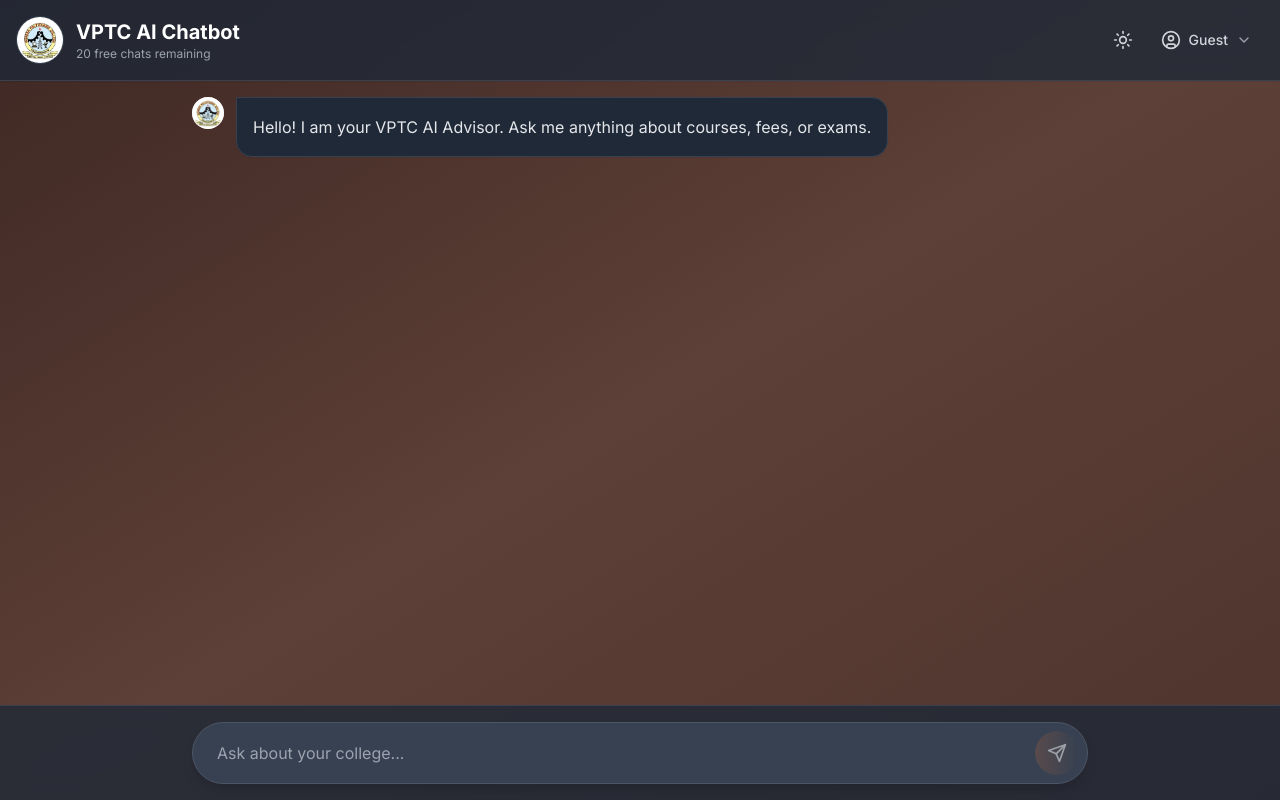
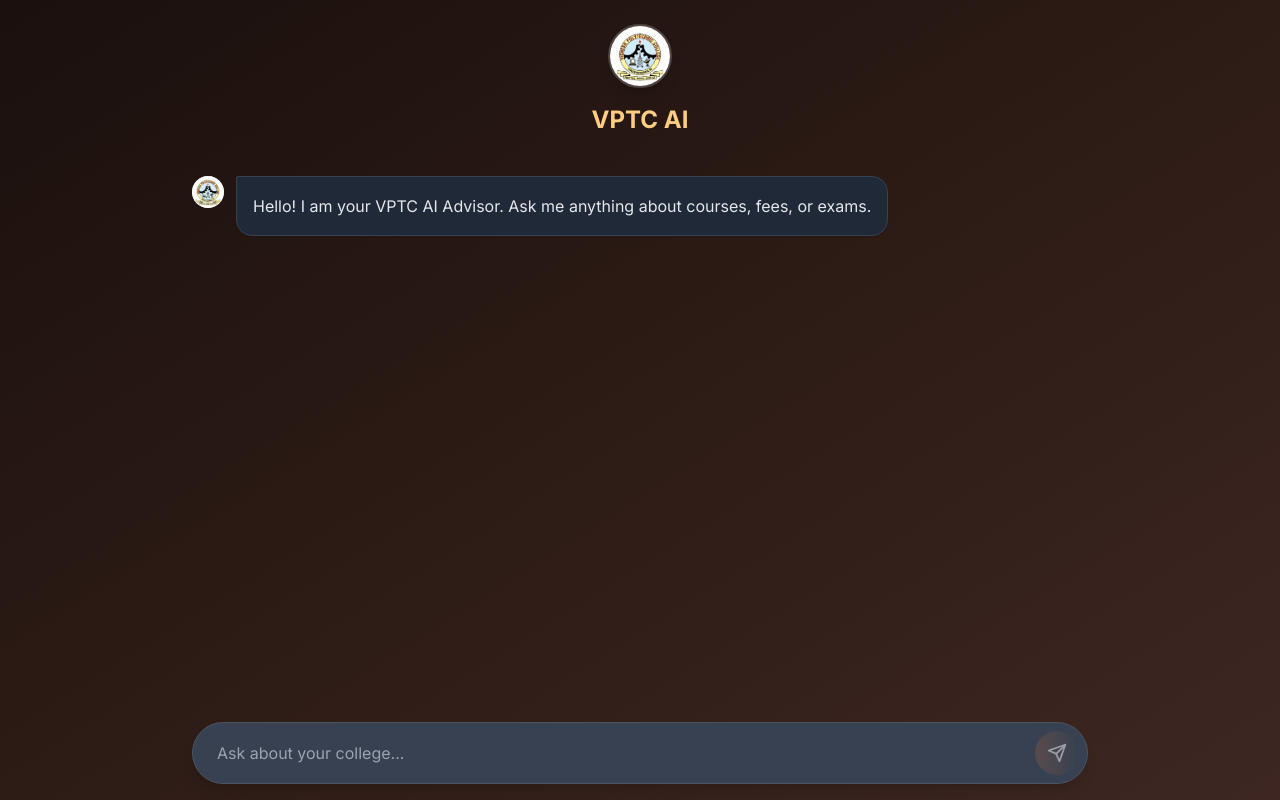
Before and after one commit to sri-vijay-git/vptc-ai-chatbot, a Next.js app in the folder frontend/: page /chat in a window 1280 px wide. Built offline with nearby package versions, Linux system fonts and the light colour scheme.

Commit message:
feat: Redesign Chat UI (Simplified Header, Gradient BG, Removed Bars)

```diff
--- a/frontend/app/(dashboard)/chat/page.tsx
+++ b/frontend/app/(dashboard)/chat/page.tsx
@@ -141,7 +141,7 @@ function ChatContent() {
 
 
     return (
-        <div className="flex flex-col h-screen bg-gradient-to-br from-[#efebe9] via-[#d7ccc8] to-[#bcaaa4] dark:from-[#3e2723] dark:via-[#5d4037] dark:to-[#4e342e]">
+        <div className="flex flex-col h-screen bg-gradient-to-br from-[#ffffff] via-[#fff8e1] to-[#ffe0b2] dark:from-[#1a100e] dark:via-[#2d1b15] dark:to-[#3e2723]">
             {/* Signup Prompt Modal */}
             <SignupPrompt
                 isOpen={showModal}
@@ -150,10 +150,9 @@ function ChatContent() {
                 totalLimit={guestLimit}
             />
 
-            {/* Header */}
-            <header className="bg-white/80 dark:bg-gray-800/80 backdrop-blur-md shadow-sm p-4 flex justify-between items-center border-b border-gray-200 dark:border-gray-700">
-                <div className="flex items-center gap-3">
-                    <div className="relative w-12 h-12 rounded-full overflow-hidden border border-gray-200 dark:border-gray-700">
+            {/* Simple Header */}
+            <header className="p-6 flex flex-col items-center justify-center">
+                <div className="relative w-16 h-16 rounded-full overflow-hidden shadow-lg mb-4 border-2 border-white/20">
                     <Image
                         src="/logo.png"
                         alt="VPTC Logo"
@@ -161,86 +160,7 @@ function ChatContent() {
                         className="object-cover"
                     />
                 </div>
-                    <div>
-                        <h1 className="text-xl font-bold text-gray-800 dark:text-white">VPTC AI Chatbot</h1>
-                        {isGuest && remaining > 0 && (
-                            <p className="text-xs text-gray-500 dark:text-gray-400">
-                                {remaining} free {remaining === 1 ? 'chat' : 'chats'} remaining
-                            </p>
-                        )}
-                    </div>
-                </div>
-                <div className="flex items-center gap-2">
-                    {/* Theme Toggle */}
-                    <button
-                        onClick={toggleTheme}
-                        className="p-2 text-gray-600 dark:text-gray-300 hover:text-primary dark:hover:text-primary transition-colors"
-                        title={`Switch to ${theme === "dark" ? "light" : "dark"} mode`}
-                    >
-                        {theme === "dark" ? <Sun className="w-5 h-5" /> : <Moon className="w-5 h-5" />}
-                    </button>
-
-                    {/* User Profile Button */}
-                    <div className="relative">
-                        <button
-                            onClick={() => setShowProfileDropdown(!showProfileDropdown)}
-                            className="flex items-center gap-2 px-3 py-2 text-gray-600 dark:text-gray-300 hover:bg-gray-100 dark:hover:bg-gray-700 rounded-lg transition-all"
-                        >
-                            {isGuest ? (
-                                <UserCircle className="w-5 h-5" />
-                            ) : (
-                                <div className="w-6 h-6 rounded-full bg-gradient-to-r from-blue-600 to-blue-500 text-white flex items-center justify-center text-xs font-bold shadow-sm">
-                                    {(userEmail ? userEmail.charAt(0).toUpperCase() : 'U')}
-                                </div>
-                            )}
-                            <span className="text-sm hidden md:inline font-medium">
-                                {isGuest ? 'Guest' : (userEmail?.split('@')[0] || 'User')}
-                            </span>
-                            <ChevronDown className="w-4 h-4 opacity-70" />
-                        </button>
-
-                        {/* Dropdown Menu */}
-                        {showProfileDropdown && (
-                            <div className="absolute right-0 mt-2 w-56 bg-white dark:bg-gray-800 rounded-lg shadow-lg border border-gray-200 dark:border-gray-700 py-2 z-50">
-                                {/* Profile Info */}
-                                <div className="px-4 py-2 border-b border-gray-200 dark:border-gray-700">
-                                    <p className="text-sm font-semibold text-gray-800 dark:text-white">
-                                        {isGuest ? 'Guest Mode' : 'Logged In'}
-                                    </p>
-                                    <p className="text-xs text-gray-500 dark:text-gray-400 truncate">
-                                        {isGuest ? `${remaining} free chats left` : (userEmail || 'No email')}
-                                    </p>
-                                </div>
-
-                                {/* Profile Settings */}
-                                {!isGuest && (
-                                    <button
-                                        onClick={() => {
-                                            setShowProfileDropdown(false);
-                                            router.push("/profile");
-                                        }}
-                                        className="w-full px-4 py-2 text-left text-sm text-gray-700 dark:text-gray-300 hover:bg-gray-100 dark:hover:bg-gray-700 flex items-center gap-2"
-                                    >
-                                        <Settings className="w-4 h-4" />
-                                        Profile Settings
-                                    </button>
-                                )}
-
-                                {/* Logout Button */}
-                                <button
-                                    onClick={() => {
-                                        setShowProfileDropdown(false);
-                                        handleLogout();
-                                    }}
-                                    className="w-full px-4 py-2 text-left text-sm text-red-600 dark:text-red-400 hover:bg-gray-100 dark:hover:bg-gray-700 flex items-center gap-2"
-                                >
-                                    <LogOut className="w-4 h-4" />
-                                    {isGuest ? 'Exit' : 'Logout'}
-                                </button>
-                            </div>
-                        )}
-                    </div>
-                </div>
+                <h1 className="text-2xl font-bold text-[#3e2723] dark:text-[#ffcc80]">VPTC AI</h1>
             </header>
 
             {/* Chat Area */}
@@ -315,7 +235,7 @@ function ChatContent() {
             </div >
 
             {/* Input Area */}
-            < div className="p-4 bg-white/80 dark:bg-gray-800/80 backdrop-blur-md border-t border-gray-200 dark:border-gray-700" >
+            <div className="p-4 bg-transparent">
                 <form onSubmit={sendMessage} className="max-w-4xl mx-auto">
                     <div className="flex gap-2 items-center bg-white dark:bg-gray-700 rounded-full shadow-lg border border-gray-200 dark:border-gray-600 p-2">
                         <input
```
Lines whose indentation alone changed are shown as unchanged.
